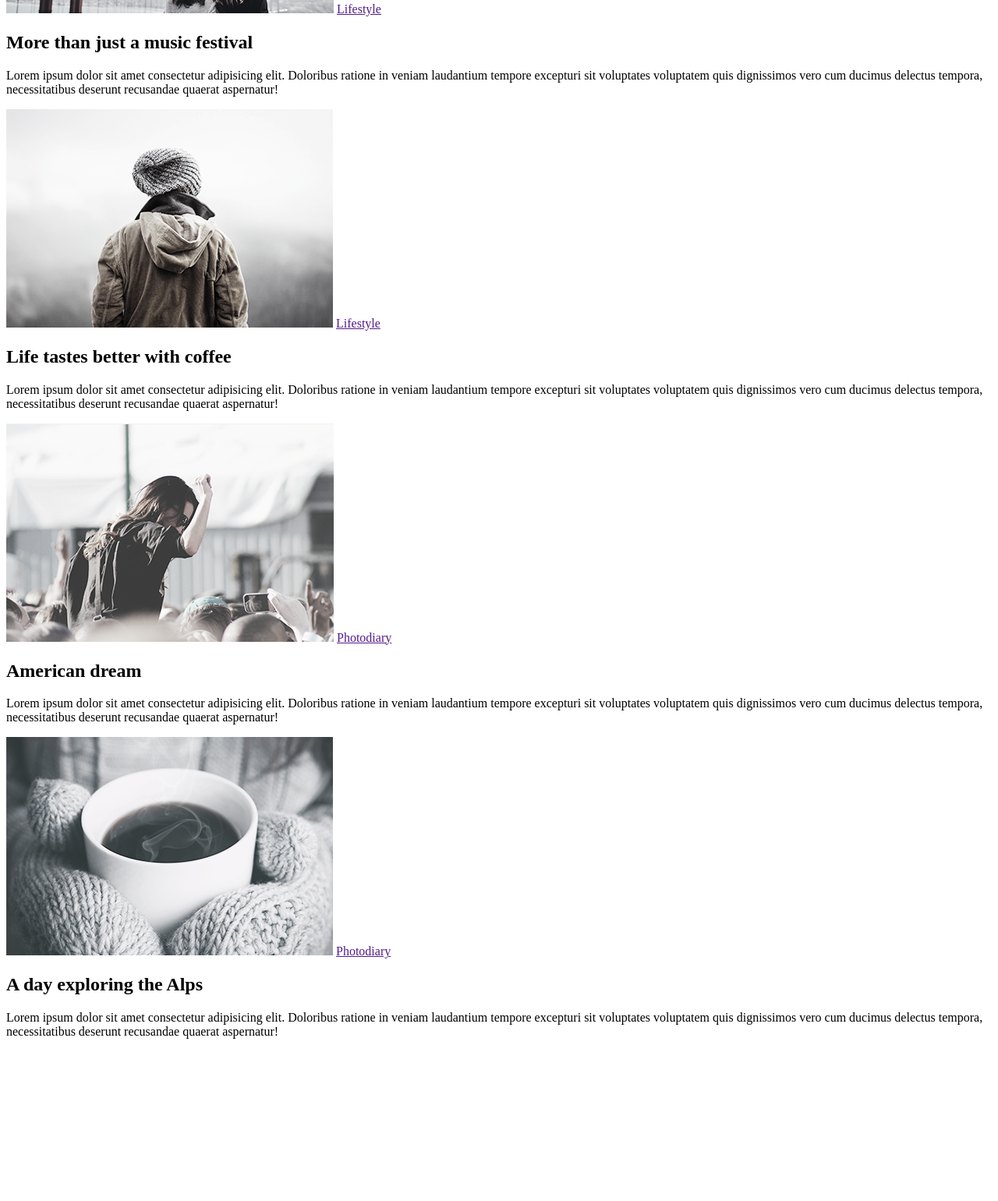
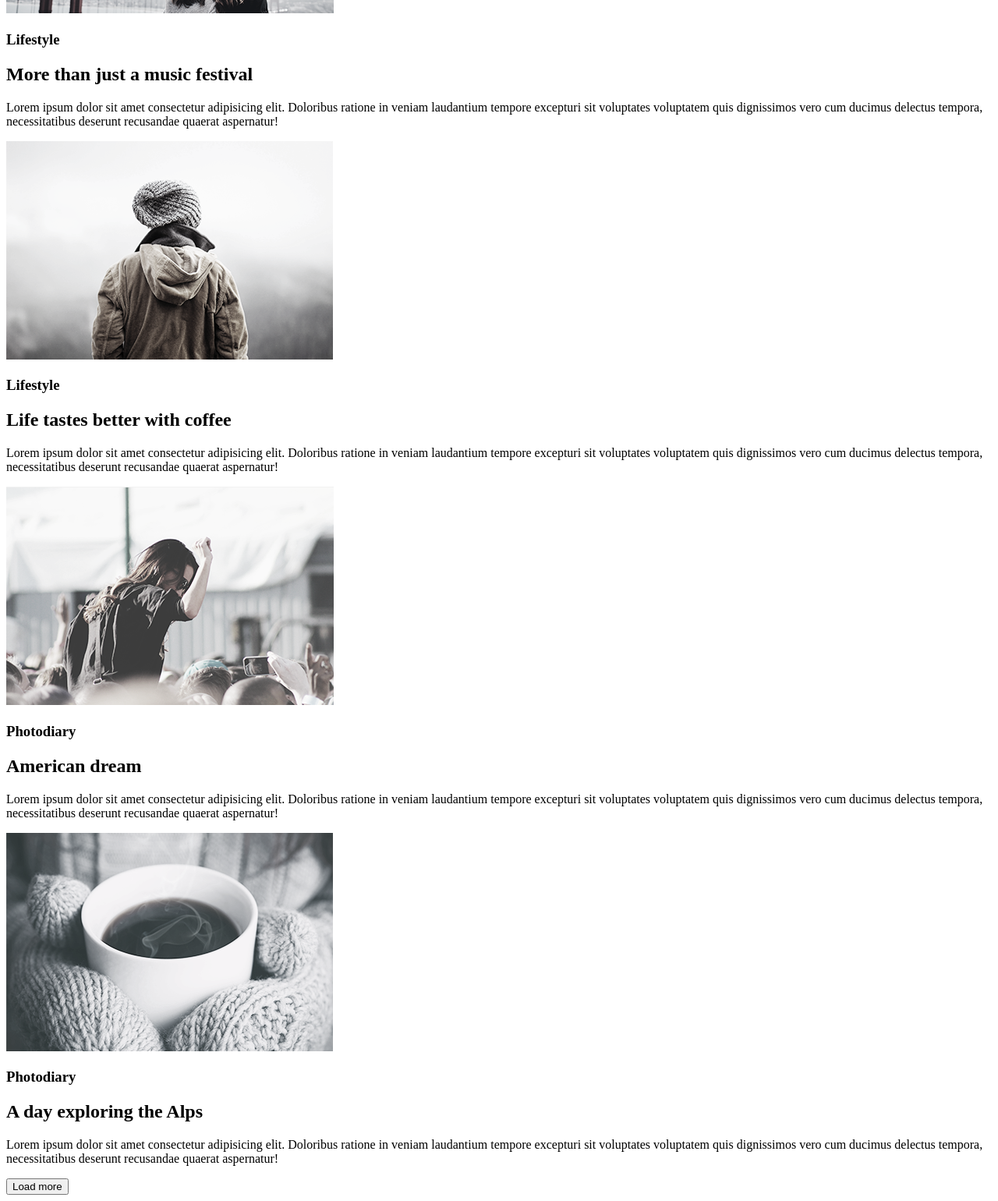
Before and after one commit to Polik0/Homework-2, a plain HTML site: page index.html in a window 1280 px wide. Shown: the part 367-1907 px from the top of the page at 78% size. Before the commit the page ends 1715 px from the top, so only its background shows below. Drawn offline with Linux system fonts and the light colour scheme.

Commit message:
Update index.html

```diff
--- a/index.html
+++ b/index.html
@@ -28,28 +28,29 @@
     <main>
         <article>
             <img src="img\image.png" alt="lifestyle photo" class="photo">
-            <a href="" class="category">Lifestyle</a>
+            <h3 class="category">Lifestyle</h3>
             <h2 class="title">More than just a music festival</h2>
             <p class="article-text">Lorem ipsum dolor sit amet consectetur adipisicing elit. Doloribus ratione in veniam laudantium tempore excepturi sit voluptates voluptatem quis dignissimos vero cum ducimus delectus tempora, necessitatibus deserunt recusandae quaerat aspernatur!</p>
         </article>
         <article>
             <img src="img/image2.png" alt="Coffee photo" class="photo">
-            <a href="" class="category">Lifestyle</a>
+            <h3 class="category">Lifestyle</h3>
             <h2 class="title">Life tastes better with coffee</h2>
             <p class="article-text">Lorem ipsum dolor sit amet consectetur adipisicing elit. Doloribus ratione in veniam laudantium tempore excepturi sit voluptates voluptatem quis dignissimos vero cum ducimus delectus tempora, necessitatibus deserunt recusandae quaerat aspernatur!</p>
         </article>
         <article>
             <img src="img/image3.png" alt="American bridge photo" class="photo">
-            <a href="" class="category">Photodiary</a>
+            <h3 class="category">Photodiary</h3>
             <h2 class="title">American dream</h2>
             <p class="article-text">Lorem ipsum dolor sit amet consectetur adipisicing elit. Doloribus ratione in veniam laudantium tempore excepturi sit voluptates voluptatem quis dignissimos vero cum ducimus delectus tempora, necessitatibus deserunt recusandae quaerat aspernatur!</p>
         </article>
         <article>
             <img src="img/image4.png" alt="Photo of the mountain" class="photo">
-            <a href="" class="category">Photodiary</a>
+            <h3 class="category">Photodiary</h3>
             <h2 class="title">A day exploring the Alps</h2>
             <p class="article-text">Lorem ipsum dolor sit amet consectetur adipisicing elit. Doloribus ratione in veniam laudantium tempore excepturi sit voluptates voluptatem quis dignissimos vero cum ducimus delectus tempora, necessitatibus deserunt recusandae quaerat aspernatur!</p>
         </article>
     </main>
+    <footer><button>Load more</button></footer>
 </body>
 </html>
```
